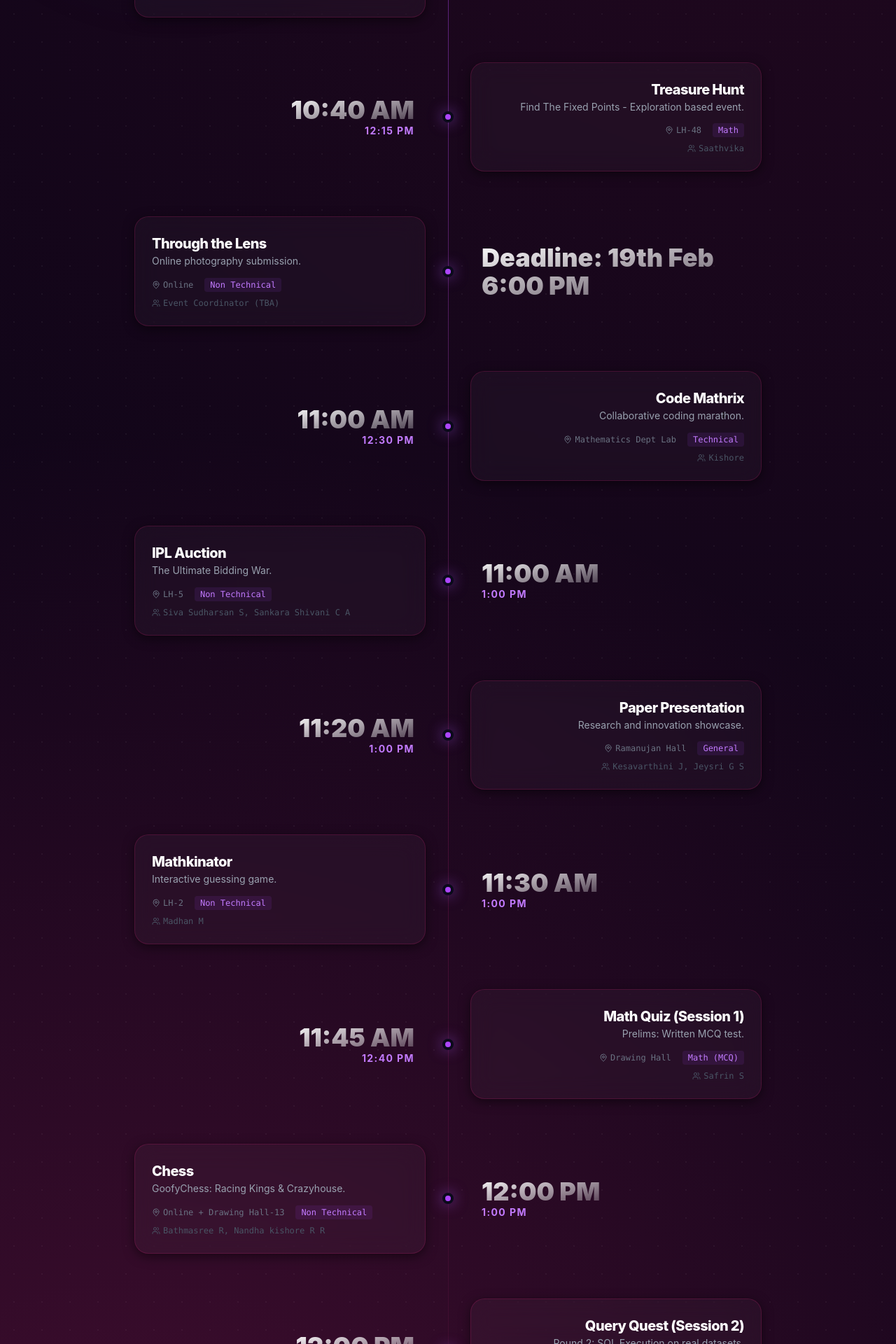
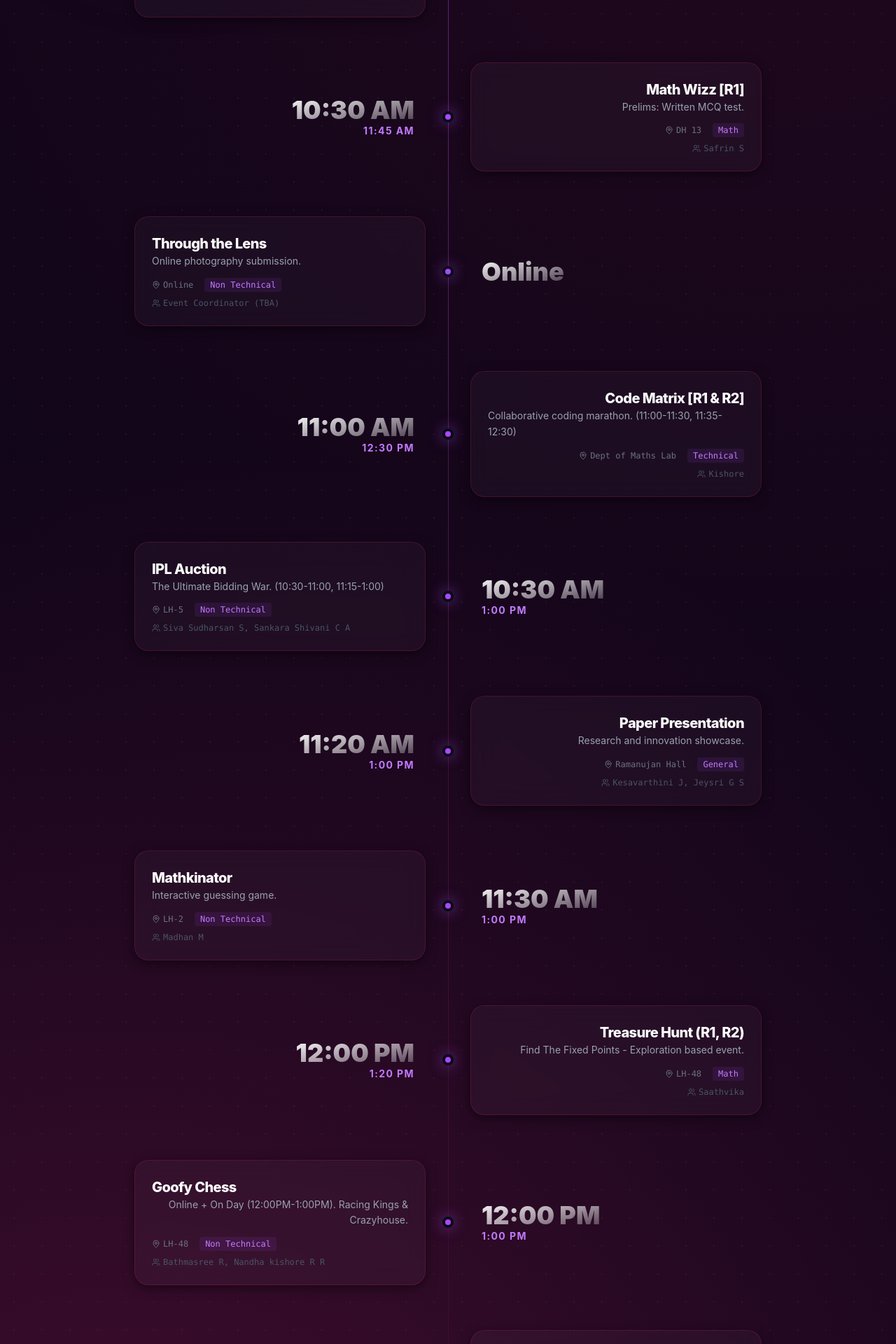
Before and after one commit to lokeshh29/mathrix-website-2026, a React (Vite) app in the folder frontend/: page /schedule in a window 1280 px wide. Shown: the part 880-2800 px from the top of the page at 70% size. Built offline with nearby package versions, Linux system fonts and the light colour scheme; no server answers.

Commit message:
feat: update schedule

```diff
--- a/frontend/src/pages/Schedule.jsx
+++ b/frontend/src/pages/Schedule.jsx
@@ -31,7 +31,7 @@ const Schedule = () => {
     const eventSchedule = [
         {
             time: "10:30 AM – 11:00 AM",
-            title: "Query Quest (Session 1)",
+            title: "Query Quest [R1]",
             category: "Technical",
             location: "LH-6",
             icon: Database,
@@ -39,8 +39,8 @@ const Schedule = () => {
             coordinator: "RM Menaka, Madhumitha V"
         },
         {
-            time: "10:30 AM – 11:15 AM",
-            title: "MagicMatix (Session 1)",
+            time: "11:30 AM – 12:15 PM",
+            title: "Magic Matix [R1]",
             category: "General",
             location: "LH-1",
             icon: Sparkles,
@@ -48,16 +48,16 @@ const Schedule = () => {
             coordinator: "Sundhar Balamoorthy, Adithya B"
         },
         {
-            time: "10:40 AM – 12:15 PM",
-            title: "Treasure Hunt",
+            time: "10:30 AM – 11:45 AM",
+            title: "Math Wizz [R1]",
             category: "Math",
-            location: "LH-48",
-            icon: MapPin,
-            description: "Find The Fixed Points - Exploration based event.",
-            coordinator: "Saathvika"
+            location: "DH 13",
+            icon: Brain,
+            description: "Prelims: Written MCQ test.",
+            coordinator: "Safrin S"
         },
         {
-            time: "Deadline: 19th Feb 6:00 PM",
+            time: "Online",
             title: "Through the Lens",
             category: "Non Technical",
             location: "Online",
@@ -67,20 +67,20 @@ const Schedule = () => {
         },
         {
             time: "11:00 AM – 12:30 PM",
-            title: "Code Mathrix",
+            title: "Code Matrix [R1 & R2]",
             category: "Technical",
-            location: "Mathematics Dept Lab",
+            location: "Dept of Maths Lab",
             icon: Terminal,
-            description: "Collaborative coding marathon.",
+            description: "Collaborative coding marathon. (11:00-11:30, 11:35-12:30)",
             coordinator: "Kishore"
         },
         {
-            time: "11:00 AM – 1:00 PM",
+            time: "10:30 AM – 1:00 PM",
             title: "IPL Auction",
             category: "Non Technical",
             location: "LH-5",
             icon: Trophy,
-            description: "The Ultimate Bidding War.",
+            description: "The Ultimate Bidding War. (10:30-11:00, 11:15-1:00)",
             coordinator: "Siva Sudharsan S, Sankara Shivani C A"
         },
         {
@@ -102,35 +102,35 @@ const Schedule = () => {
             coordinator: "Madhan M"
         },
         {
-            time: "11:45 AM – 12:40 PM",
-            title: "Math Quiz (Session 1)",
-            category: "Math (MCQ)",
-            location: "Drawing Hall",
-            icon: Brain,
-            description: "Prelims: Written MCQ test.",
-            coordinator: "Safrin S"
+            time: "12:00 PM – 1:20 PM",
+            title: "Treasure Hunt (R1, R2)",
+            category: "Math",
+            location: "LH-48",
+            icon: MapPin,
+            description: "Find The Fixed Points - Exploration based event.",
+            coordinator: "Saathvika"
         },
         {
             time: "12:00 PM – 1:00 PM",
-            title: "Chess",
+            title: "Goofy Chess",
             category: "Non Technical",
-            location: "Online + Drawing Hall-13",
+            location: "LH-48",
             icon: Star,
-            description: "GoofyChess: Racing Kings & Crazyhouse.",
+            description: "Online + On Day (12:00PM-1:00PM). Racing Kings & Crazyhouse.",
             coordinator: "Bathmasree R, Nandha kishore R R"
         },
         {
-            time: "12:00 PM – 1:00 PM",
-            title: "Query Quest (Session 2)",
+            time: "12:15 PM – 1:00 PM",
+            title: "Query Quest [R2]",
             category: "Technical",
-            location: "RCC Lab",
+            location: "DOM-EXT",
             icon: Database,
             description: "Round 2: SQL Execution on real datasets.",
             coordinator: "RM Menaka, Madhumitha V"
         },
         {
-            time: "12:00 PM – 1:00 PM",
-            title: "MagicMatix (Session 2)",
+            time: "12:30 PM – 1:15 PM",
+            title: "Magic Matix [R2]",
             category: "General",
             location: "LH-1",
             icon: Sparkles,
@@ -138,8 +138,8 @@ const Schedule = () => {
             coordinator: "Sundhar Balamoorthy, Adithya B"
         },
         {
-            time: "2:00 PM – 3:00 PM",
-            title: "Math Quiz (Session 2)",
+            time: "2:00 PM – 3:25 PM",
+            title: "Math Wizz [R2]",
             category: "Math",
             location: "Vivek Audi",
             icon: Brain,
```
